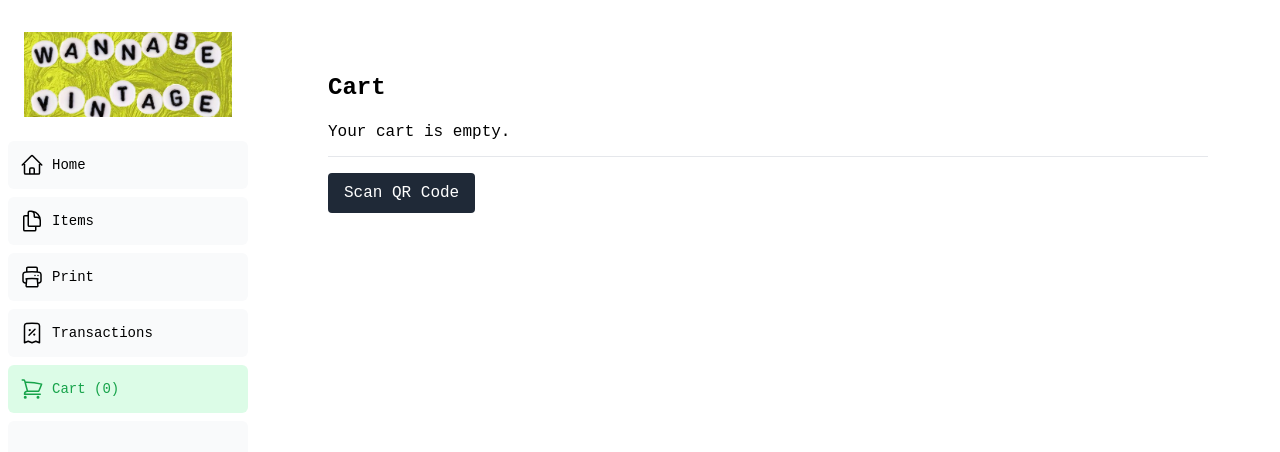
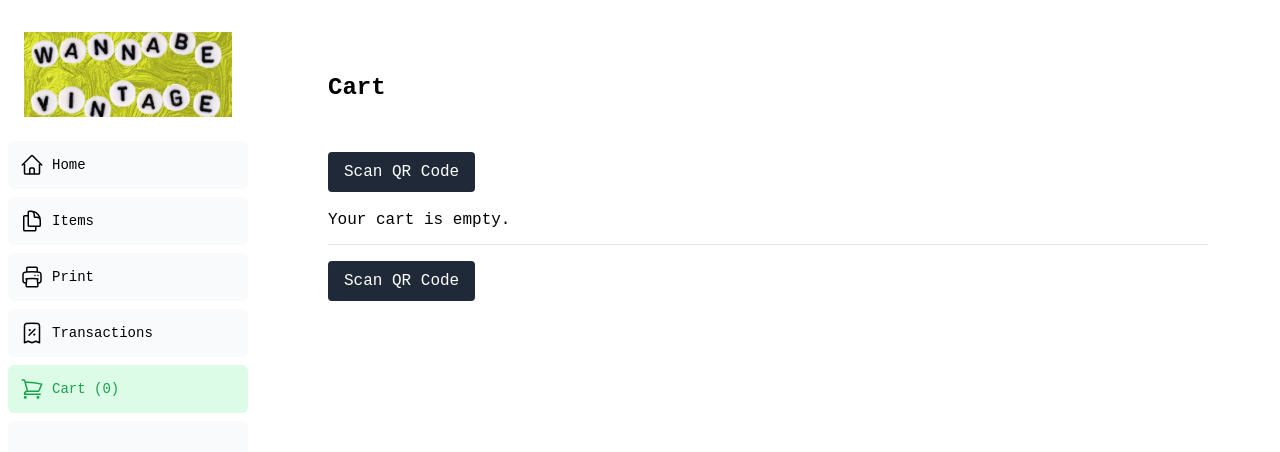
Before and after one commit to bcokenr/inbrentory, a Next.js app: page /dashboard/cart in a window 1280 px wide. Shown: the top 452 px of the page. Built offline with nearby package versions, Linux system fonts and the light colour scheme; a web font is replaced by a local one.

Commit message:
move qr scan button in cart page

```diff
--- a/src/app/dashboard/cart/page.tsx
+++ b/src/app/dashboard/cart/page.tsx
@@ -477,7 +477,9 @@ export default function CartPageClient() {
   return (
     <main className={[styles.sometypeMono, "p-6"].join(" ")}>
       <h1 className="text-2xl font-semibold mb-4">Cart</h1>
-
+      <div className="mt-12 mb-4">
+        <button onClick={() => startScanner()} className="px-4 py-2 rounded bg-gray-800 text-white hover:bg-gray-700">Scan QR Code</button>
+      </div>
       {cart.length === 0 ? (
         <div>
           <p>Your cart is empty.</p>
@@ -500,10 +502,6 @@ export default function CartPageClient() {
               </li>
             ))}
           </ul>
-          <div className="mt-3">
-            <button onClick={() => startScanner()} className="px-4 py-2 rounded bg-gray-800 text-white hover:bg-gray-700">Scan QR Code</button>
-          </div>
-
           <div className="mt-4 space-y-3 text-right">
             <div className="flex items-center gap-3 justify-end">
               <label className="text-sm font-medium">Store credit to apply:</label>
```
